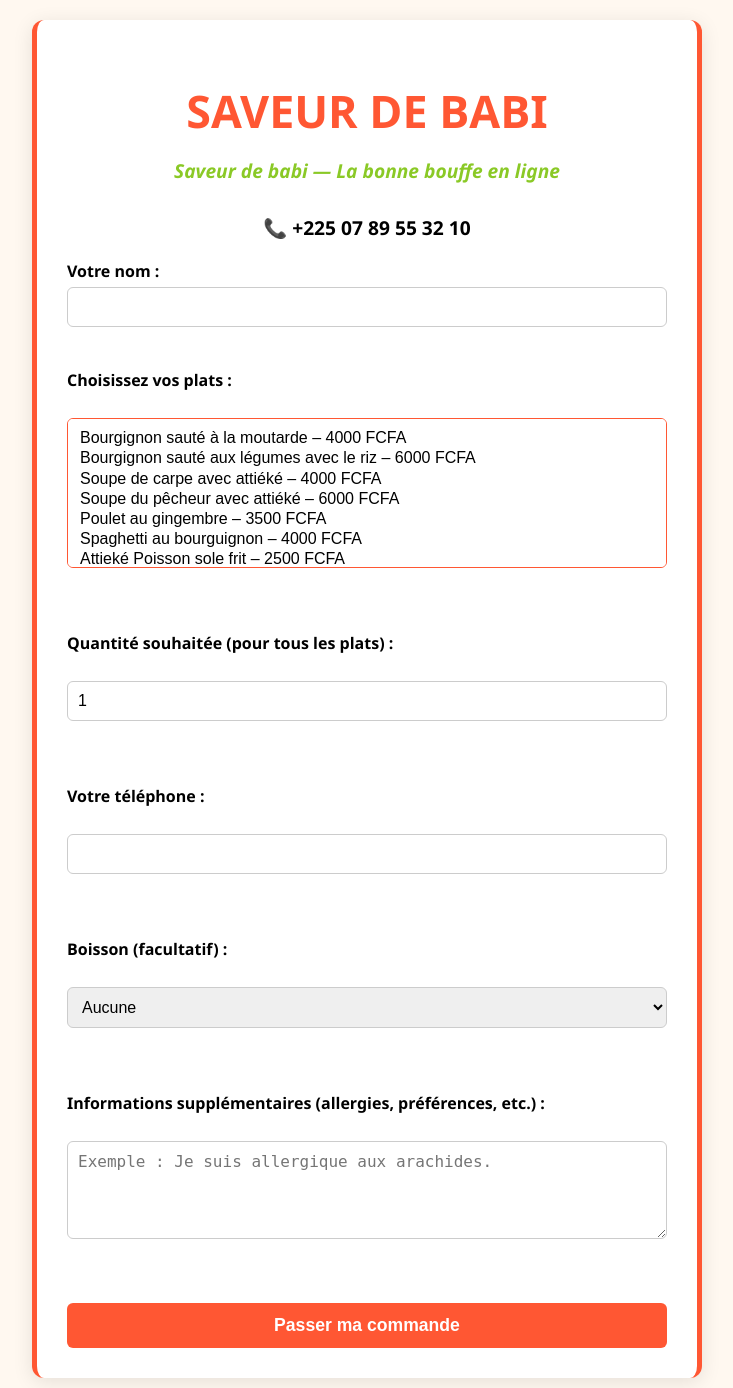
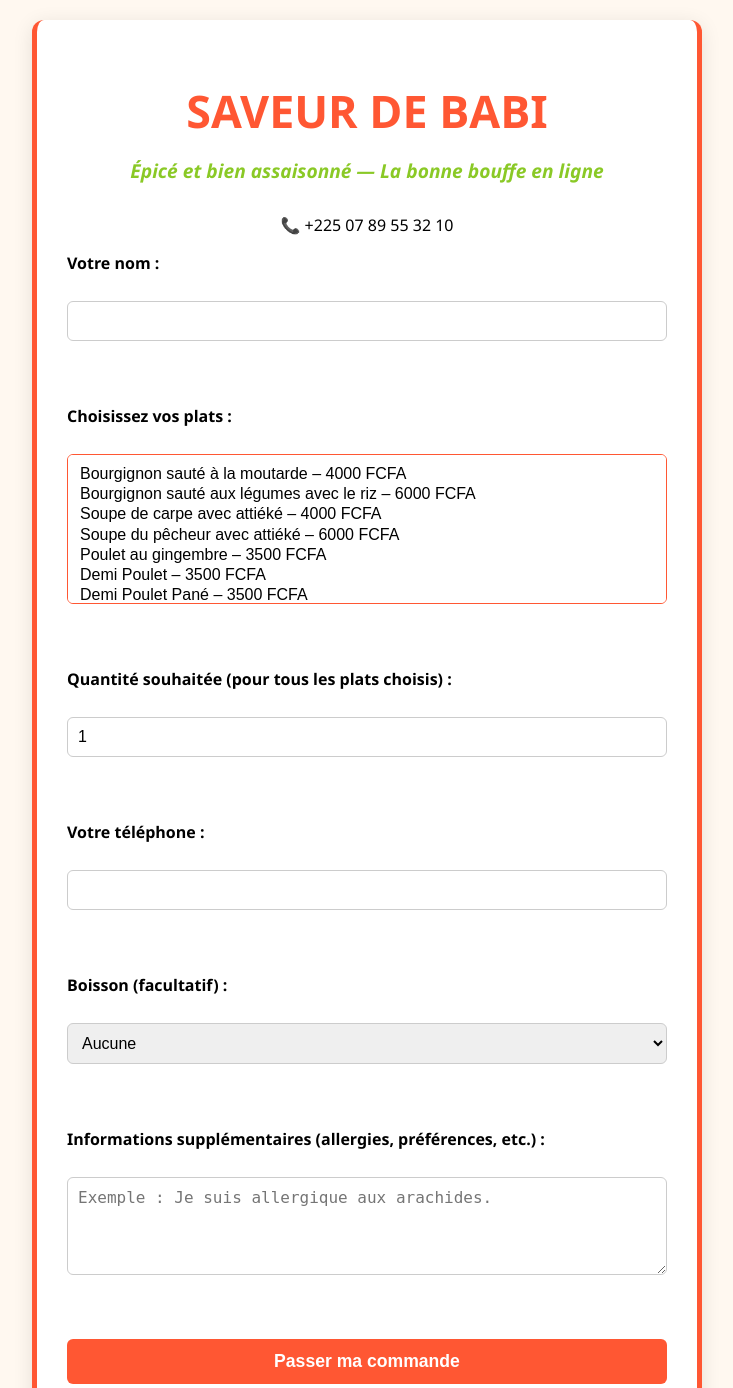
Before and after one commit to Sisu2025/commande-en-ligne, a Flask app: page / in a window 1280 px wide. Shown: the top 1388 px of the page, without its empty margins (273-1006 px from the left). Run offline with Flask 3, Linux system fonts and the light colour scheme.

Commit message:
Mise à jour finale du formulaire

```diff
--- a/templates/index.html
+++ b/templates/index.html
@@ -2,41 +2,58 @@
 <html lang="fr">
 <head>
     <meta charset="UTF-8">
-    <title>SAVEUR DE BABI</title>
-    <link rel="stylesheet" href="/style.css">
+    <title>SAVEUR DE BABI - Menu</title>
+    <link rel="stylesheet" href="/static/style.css">
 </head>
 <body>
     <div class="container">
         <h1 id="titre-site">SAVEUR DE BABI</h1>
-        <h2 id="sous-titre">Saveur de babi — La bonne bouffe en ligne</h2>
-        <p style="text-align: center; font-size: 1.2em; font-weight: bold;">📞 +225 07 89 55 32 10</p>
+        <h2 id="sous-titre">Épicé et bien assaisonné — La bonne bouffe en ligne</h2>
+
+        <p style="text-align: center;">📞 +225 07 89 55 32 10</p>
 
         <form action="/commander" method="post">
-            <label for="nom">Votre nom :</label>
-            <input type="text" id="nom" name="nom" required><br>
+            <label for="nom">Votre nom :</label><br>
+            <input type="text" id="nom" name="nom" required><br><br>
 
             <label>Choisissez vos plats :</label><br>
-            <select name="plats[]" multiple size="6" required>
+            <select name="plats[]" id="plat" multiple size="6" required>
                 <option value="Bourgignon sauté à la moutarde - 4000 FCFA">Bourgignon sauté à la moutarde – 4000 FCFA</option>
                 <option value="Bourgignon sauté aux légumes avec le riz - 6000 FCFA">Bourgignon sauté aux légumes avec le riz – 6000 FCFA</option>
                 <option value="Soupe de carpe avec attiéké - 4000 FCFA">Soupe de carpe avec attiéké – 4000 FCFA</option>
-                <option value="Soupe du pêcheur avec attiéké – 6000 FCFA">Soupe du pêcheur avec attiéké – 6000 FCFA</option>
+                <option value="Soupe du pêcheur avec attiéké - 6000 FCFA">Soupe du pêcheur avec attiéké – 6000 FCFA</option>
                 <option value="Poulet au gingembre - 3500 FCFA">Poulet au gingembre – 3500 FCFA</option>
+                <option value="Demi Poulet - 3500 FCFA">Demi Poulet – 3500 FCFA</option>
+                <option value="Demi Poulet Pané - 3500 FCFA">Demi Poulet Pané – 3500 FCFA</option>
+                <option value="Kedjenou de Poulet - 3500 FCFA">Kedjenou de Poulet – 3500 FCFA</option>
                 <option value="Spaghetti au bourguignon - 4000 FCFA">Spaghetti au bourguignon – 4000 FCFA</option>
                 <option value="Attieké Poisson sole frit - 2500 FCFA">Attieké Poisson sole frit – 2500 FCFA</option>
                 <option value="Spaghetti aux boulettes - 4000 FCFA">Spaghetti aux boulettes – 4000 FCFA</option>
                 <option value="Spaghetti au poulet - 4500 FCFA">Spaghetti au poulet – 4500 FCFA</option>
                 <option value="Attieké poulet - 3000 FCFA">Attieké poulet – 3000 FCFA</option>
                 <option value="Ignames grillés au poisson - 4000 FCFA">Ignames grillés au poisson – 4000 FCFA</option>
-                <option value="Ragoût d'i pour gnames au boeuf - 4500 FCFA">Ragoût d'i pour gnames au boeuf – 4500 FCFA</option>
+                <option value="Ragoût d'ignames au boeuf - 4500 FCFA">Ragoût d'ignames au boeuf – 4500 FCFA</option>
+                <option value="Ragoût d'ignames au poulet - 4500 FCFA">Ragoût d'ignames au poulet – 4500 FCFA</option>
+                <option value="Ragoût de pomme de terre au boeuf - 4500 FCFA">Ragoût de pomme de terre au boeuf – 4500 FCFA</option>
+                <option value="Petit Pois à la viande de bœuf - 4500 FCFA">Petit Pois à la viande de bœuf – 4500 FCFA</option>
+                <option value="Petit Pois aux boulettes - 4500 FCFA">Petit Pois aux boulettes – 4500 FCFA</option>
                 <option value="Petit Pois au poulet - 4500 FCFA">Petit Pois au poulet – 4500 FCFA</option>
                 <option value="Pomme de terre sautée au petit pois - 6500 FCFA">Pomme de terre sautée au petit pois – 6500 FCFA</option>
+                <option value="Pomme de terre sautée au bourguignon - 4500 FCFA">Pomme de terre sautée au bourguignon – 4500 FCFA</option>
+                <option value="Soupe légumes maison - 3000 FCFA">Soupe légumes maison – 3000 FCFA</option>
+                <option value="Boulettes sautées - 4000 FCFA">Boulettes sautées – 4000 FCFA</option>
                 <option value="Alloco aux oeufs - 2500 FCFA">Alloco aux oeufs – 2500 FCFA</option>
+                <option value="Alloco au poulet - 3500 FCFA">Alloco au poulet – 3500 FCFA</option>
+                <option value="frites aux Boulettes sautées - 4500 FCFA">Frites aux Boulettes sautées – 4500 FCFA</option>
+                <option value="frites au poulet sauté - 4000 FCFA">Frites au poulet sauté – 4000 FCFA</option>
+                <option value="Attieké huile rouge - 630 FCFA">Attieké huile rouge – 630 FCFA</option>
+                <option value="Riz - 1000 FCFA">Riz – 1000 FCFA</option>
                 <option value="Claclo - 1000 FCFA">Claclo – 1000 FCFA</option>
-                <option value="Riz - 1000 FCFA">Riz – 1000 FCFA</option>
+                <option value="Alloco - 1000 FCFA">Alloco – 1000 FCFA</option>
+                <option value="Ignames grillés - 1000 FCFA">Ignames grillés – 1000 FCFA</option>
             </select><br><br>
 
-            <label for="quantite">Quantité souhaitée (pour tous les plats) :</label><br>
+            <label for="quantite">Quantité souhaitée (pour tous les plats choisis) :</label><br>
             <input type="number" id="quantite" name="quantite" min="1" value="1"><br><br>
 
             <label for="telephone">Votre téléphone :</label><br>
```
